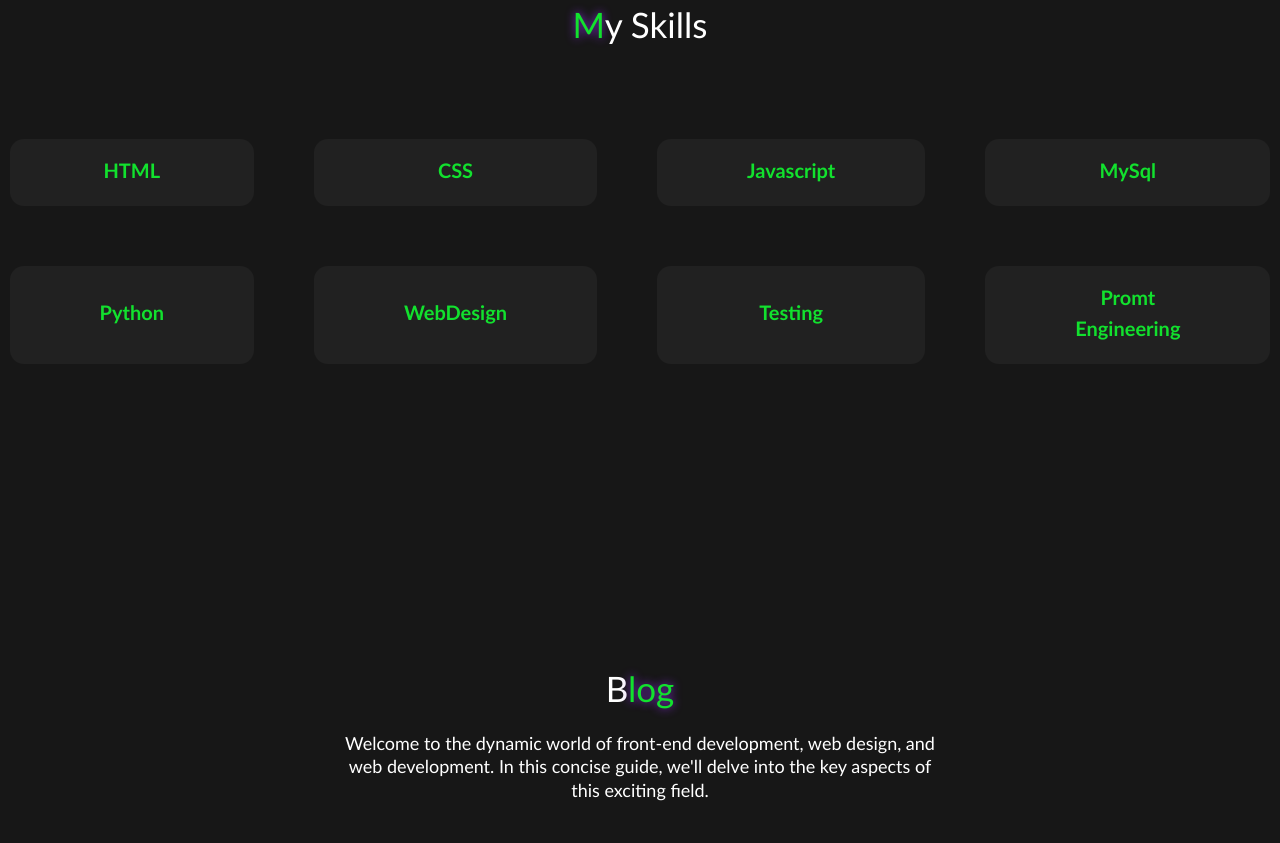
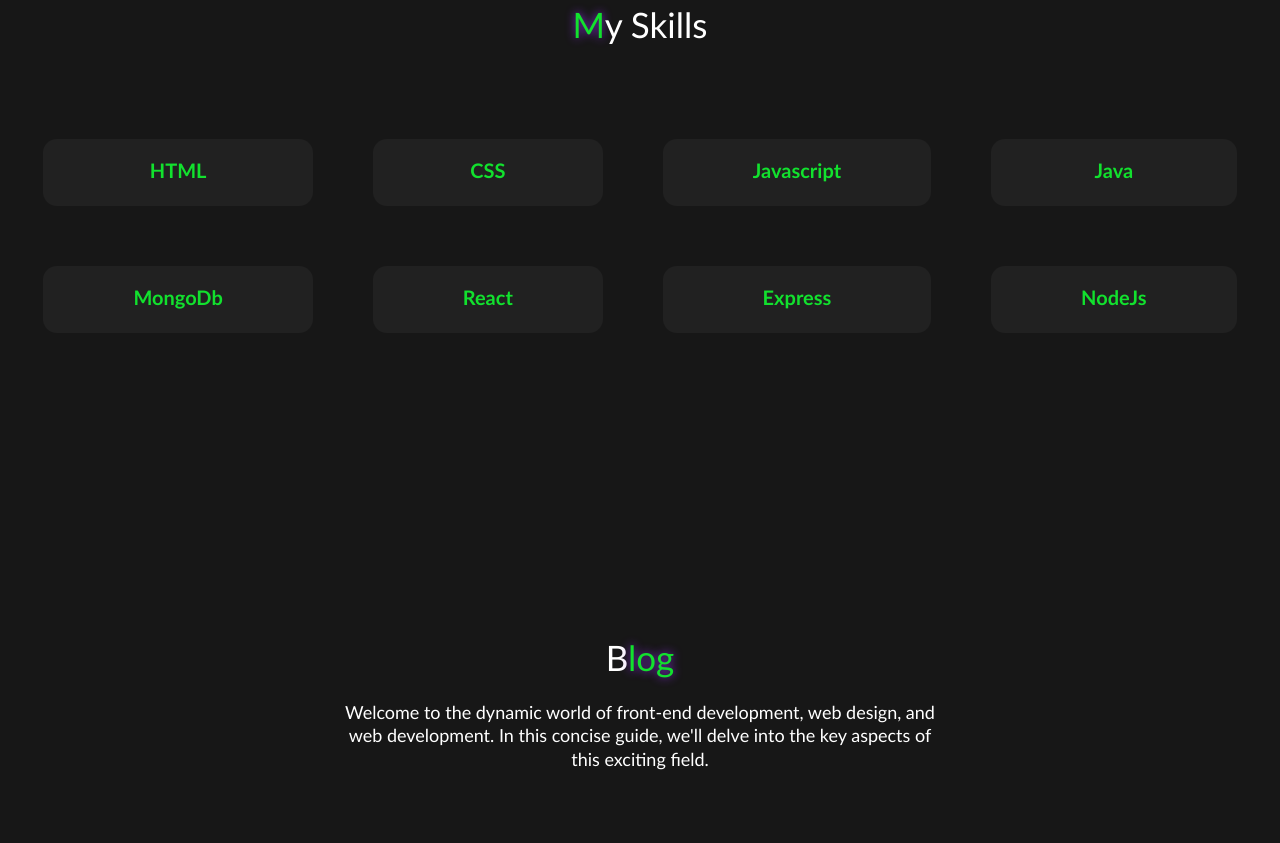
Before and after one commit to vasu2107/codsoft_intern, a plain HTML site: page level1/task2/portfolio.html in a window 1280 px wide. Shown: the part 2412-3255 px from the top of the page. Drawn offline with Linux system fonts and the light colour scheme.

Commit message:
add changes

```diff
--- a/level1/task2/portfolio.html
+++ b/level1/task2/portfolio.html
@@ -135,23 +135,23 @@
             </article>
             <article class="skill-article">
 
-                <h4>MySql</h4>
+                <h4>Java</h4>
             </article>
             <article class="skill-article">
 
-                <h4>Python</h4>
+                <h4>MongoDb</h4>
             </article>
             <article class="skill-article">
 
-                <h4>WebDesign</h4>
+                <h4>React</h4>
             </article>
             <article class="skill-article">
 
-                <h4>Testing</h4>
+                <h4>Express</h4>
             </article>
             <article class="skill-article">
 
-                <h4>Promt Engineering</h4>
+                <h4>NodeJs</h4>
             </article>
 
         </div>
```
